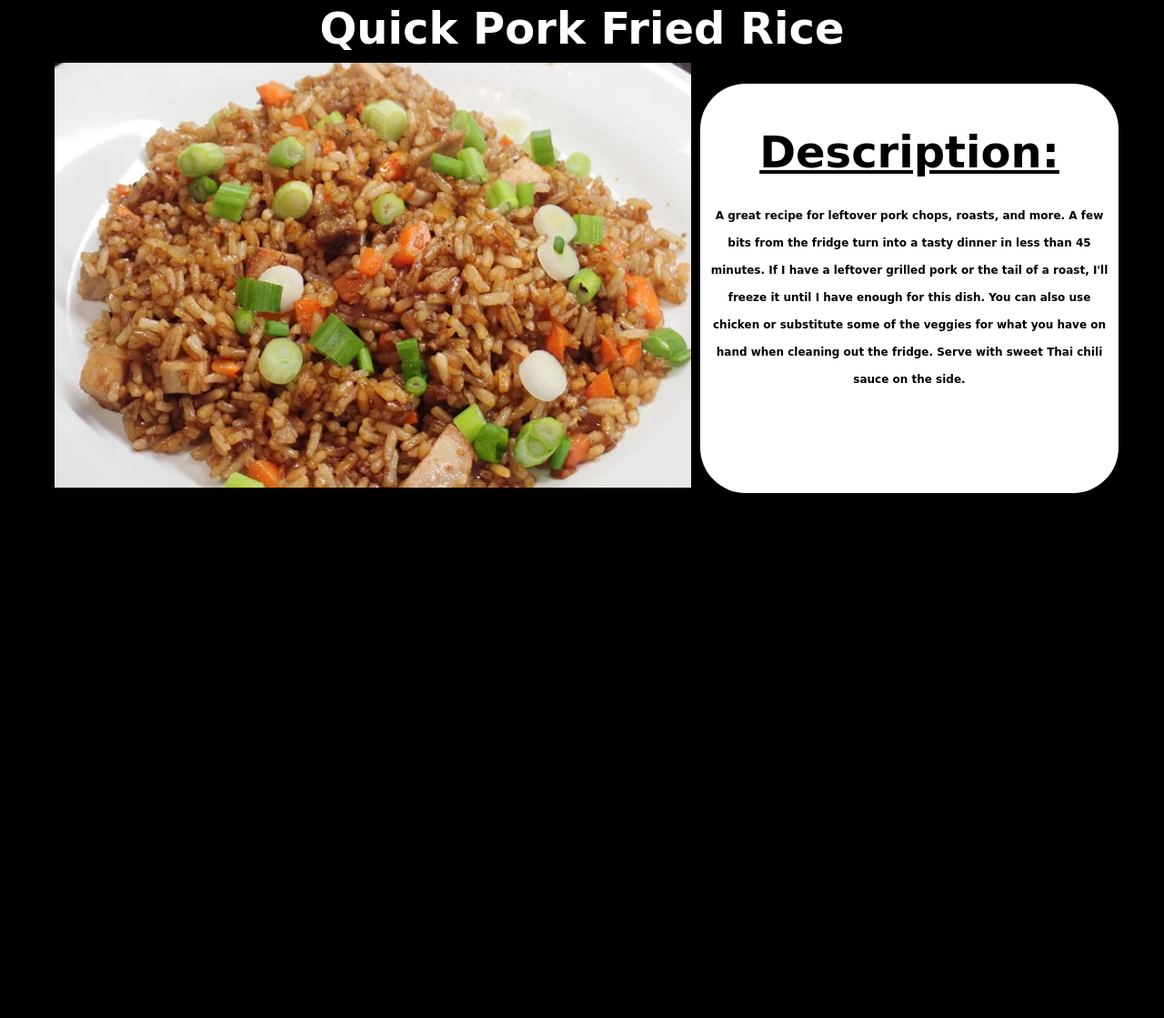
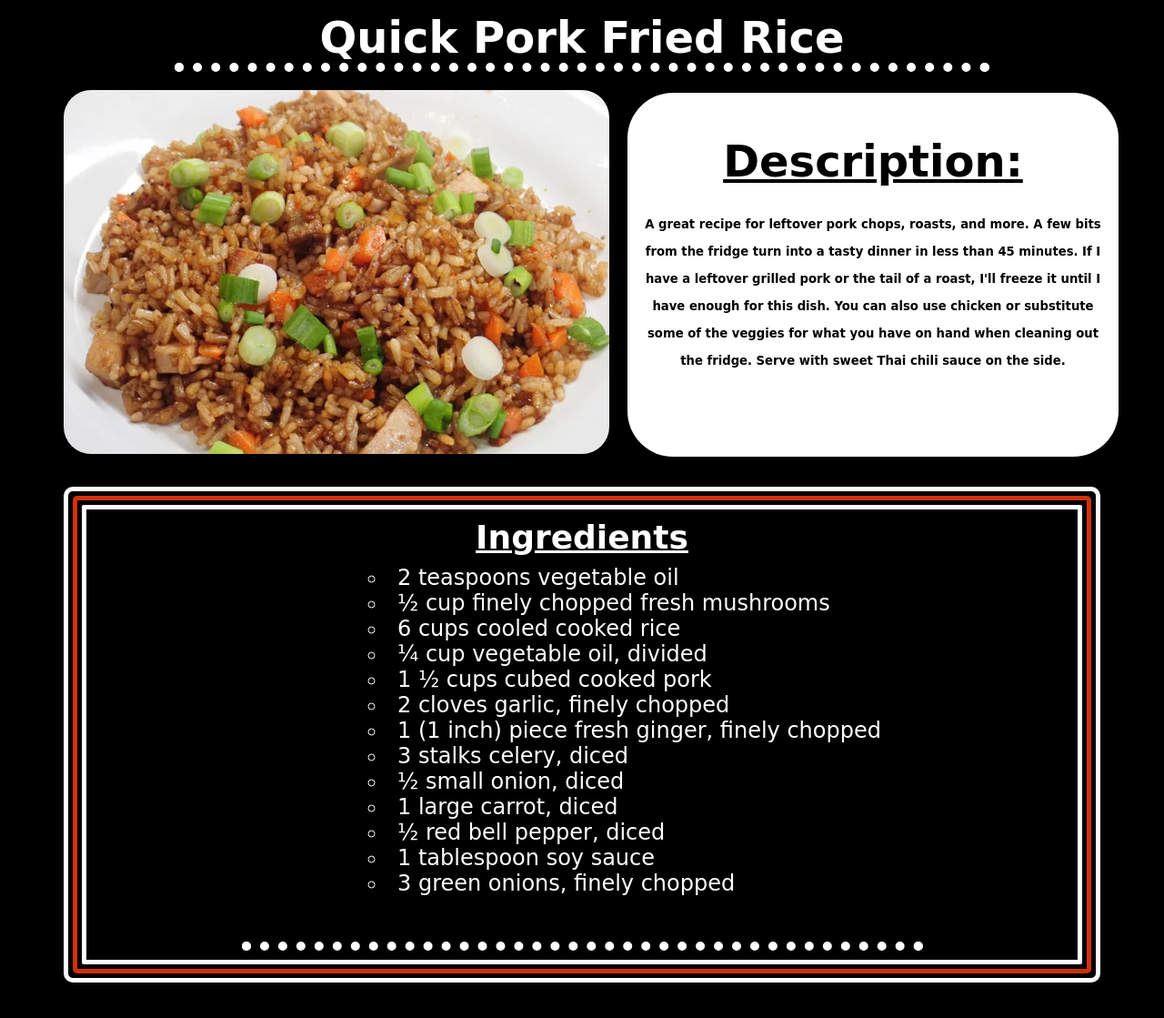
Before and after one commit to Olise-Uwadinmah/odin-recipes, a plain HTML site: page recipes/fried-rice.html in a window 1280 px wide. Shown: the part 27-1146 px from the top of the page at 91% size. Before the commit the page ends 800 px from the top, so only its background shows below. Drawn offline with Linux system fonts and the light colour scheme; a web font is replaced by a local one.

Commit message:
More updates

```diff
--- a/recipes/fried-rice.html
+++ b/recipes/fried-rice.html
@@ -7,6 +7,7 @@
     <link rel="preconnect" href="https://fonts.googleapis.com">
     <link rel="preconnect" href="https://fonts.gstatic.com" crossorigin>
     <link href="https://fonts.googleapis.com/css2?family=Lumanosimo&family=Noto+Emoji:wght@300&display=swap" rel="stylesheet">
+    <link rel="shortcut icon" href="radio_button_checked_FILL0_wght400_GRAD0_opsz48.svg" type="image/x-icon">
     <link rel="stylesheet" href="style.css">
     <title>Quick Pork Fried Rice</title>
 </head>
@@ -14,11 +15,13 @@
 <body>
     <div class="tanker">
         <h1>Quick Pork Fried Rice</h1>
+        <hr>
         <div class="container">
 
             <div class="main">
-
-                <img src="food.webp" alt="" class="img">
+                <div class="wrap">
+                    <a href="food.webp"><img src="food.webp" alt="" class="wrap"></a>
+                </div>
             </div>
             <div class="section">
                 <div class="description">
@@ -27,6 +30,33 @@
                 </div>
             </div>
         </div>
+        <div class="border1">
+            <div class="border2">
+                <div class="border3">
+                    <div class="content">
+                        <h2>Ingredients</h2>
+                        <ul>
+                            <li>2 teaspoons vegetable oil</li>
+                            <li>½ cup finely chopped fresh mushrooms                            </li>
+                            <li>6 cups cooled cooked rice
+
+                            </li>
+                            <li>¼ cup vegetable oil, divided</li>
+                            <li>1 ½ cups cubed cooked pork</li>
+                            <li>2 cloves garlic, finely chopped</li>
+                            <li>1 (1 inch) piece fresh ginger, finely chopped</li>
+                            <li>3 stalks celery, diced</li>
+                            <li>½ small onion, diced</li>
+                            <li>1 large carrot, diced</li>
+                            <li>½ red bell pepper, diced</li>
+                            <li>1 tablespoon soy sauce</li>
+                            <li>3 green onions, finely chopped</li>
+                        </ul>
+                        <hr>
+                    </div>
+                </div>
+            </div>
+        </div>
     </div>
 
 </body>
--- a/recipes/style.css
+++ b/recipes/style.css
@@ -11,7 +11,7 @@ body{
 }
 .tanker{
     text-align: center;
-    margin: 30px 0px;
+    margin: 40px 0px;
 }
 .container{
     background-color: #000;
@@ -26,13 +26,10 @@ body{
     flex-direction: column;
     justify-content: center;
     align-items: center;
-    margin-bottom: 30px;
-    padding: 10px;
+    margin:20px 20px;
     width: 100%;
 }
-.img{
-    width: 700px;
-}
+
 .main h1{
     font-size: 170%;
     padding: 20px;
@@ -42,7 +39,7 @@ body{
     color: #000;
     border-radius: 50px;
     padding: 60px 10px;
-    height: 450px;
+    height: 400px;
     line-height: 30px;
 
 }
@@ -51,10 +48,58 @@ body{
     margin-bottom: 40px;
 }
 .description p{
-    font-size: 50%;
+    font-size: 55%;
     font-weight: 600;
 }
+.description:hover{
+    background-color: #e4360aea;
+    color: #e9ccc5;
+    transition: 1.0s ease-in;
+}
+.wrap{
+    width: 600px;
+    border-radius: 30px;
+    object-fit: contain;
 
+}
+.wrap a{
+    cursor:default;
+}
+hr{
+    width: 70%;
+    border: dotted white 10px;
+    border-top: none;
+    margin: 0px auto;
+}
+.border1{
+    border: #fff solid 5px ;
+    border-radius: 10px;
+    padding: 5px;
+    margin: 10px 70px;
+}
+.border2{
+    border: #e4360aea solid 5px ;
+    padding: 5px;
+    border-radius: 5px;
+}
+.border3{
+    border: #fff solid 5px ;
+    padding: 10px;
+    border-radius: 2px;
+}
+.content h2{
+    text-decoration: underline;
+}
+.content ul{
+    text-align:left ;
+    margin-left: 300px;
+    margin-top: 10px;
+    margin-bottom: 50px;
+}
+.content ul li{
+    list-style-type: circle;
+    list-style-position: inside;
+}
 
 
 
```
Also changed, not shown: recipes/radio_button_checked_FILL0_wght400_GRAD0_opsz48.svg (added), 1 other file.
